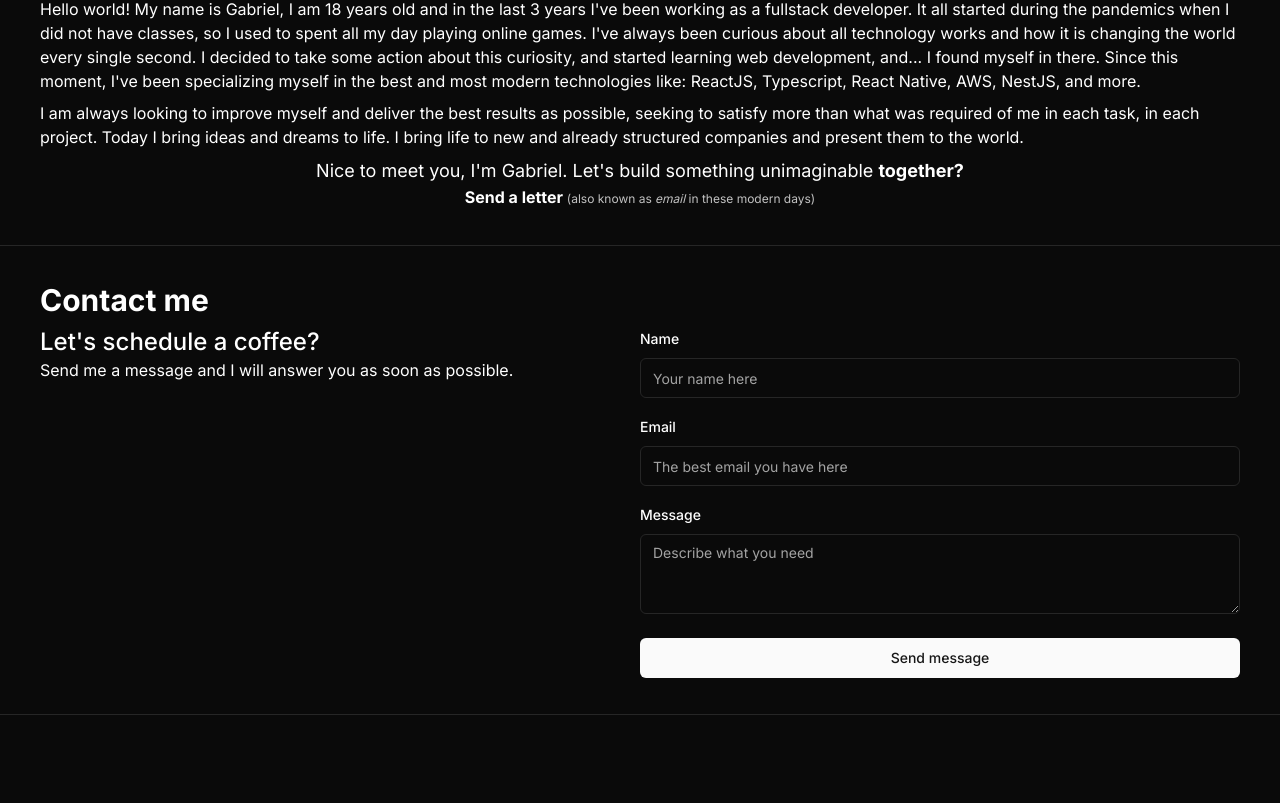
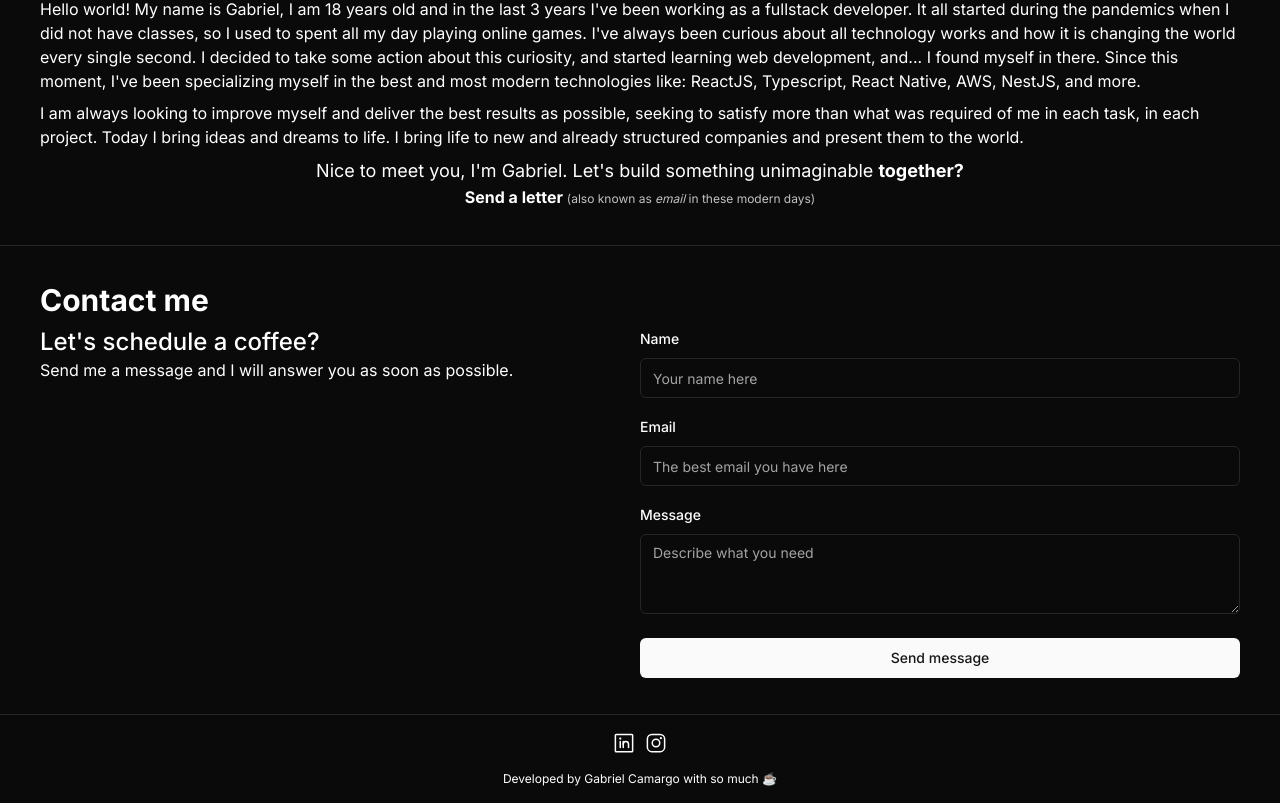
Before and after one commit to gabrielcaamargo/gabrielcaamargo.dev, a Next.js app: page / in a window 1280 px wide. Shown: the part 1809-2612 px from the top of the page. Before the commit the page ends 2524 px from the top, so only its background shows below. Built offline with nearby package versions, Linux system fonts and the light colour scheme.

Commit message:
feat: create footer

```diff
--- a/src/app/page.tsx
+++ b/src/app/page.tsx
@@ -9,7 +9,7 @@ import { Template } from "@/components/Template";
 import { Timeline } from "@/components/Timeline";
 import { ContactForm } from "@/components/ContactForm";
 
-import emailjs from '@emailjs/browser'
+import { Footer } from "@/components/Footer";
 
 export default function Home() {
   return (
@@ -114,6 +114,8 @@ export default function Home() {
 
         </Template.Content>
       </Template.Root>
+
+      <Footer />
     </main>
   )
 }
--- /dev/null
+++ b/src/components/Footer/index.tsx
@@ -0,0 +1,17 @@
+import { InstagramLogo, LinkedinLogo } from "phosphor-react";
+
+export function Footer() {
+  return (
+    <footer className="py-4 flex flex-col items-center gap-4">
+      <div className="max-w-[1200px] w-full mx-auto flex items-center justify-center gap-2">
+        <a href="https://linkedin.com/in/gabrielcaamargo" target='_blank'>
+          <LinkedinLogo size={24} color='#FFF' className="duration-75 ease-in hover:opacity-75" />
+        </a>
+        <a href="https://instagram.com/gabcamargo" target='_blank'>
+          <InstagramLogo size={24} color='#FFF' className="duration-75 ease-in hover:opacity-75" />
+        </a>
+      </div>
+      <span className="text-center text-xs">Developed by Gabriel Camargo with so much ☕</span>
+    </footer>
+  )
+}
```
